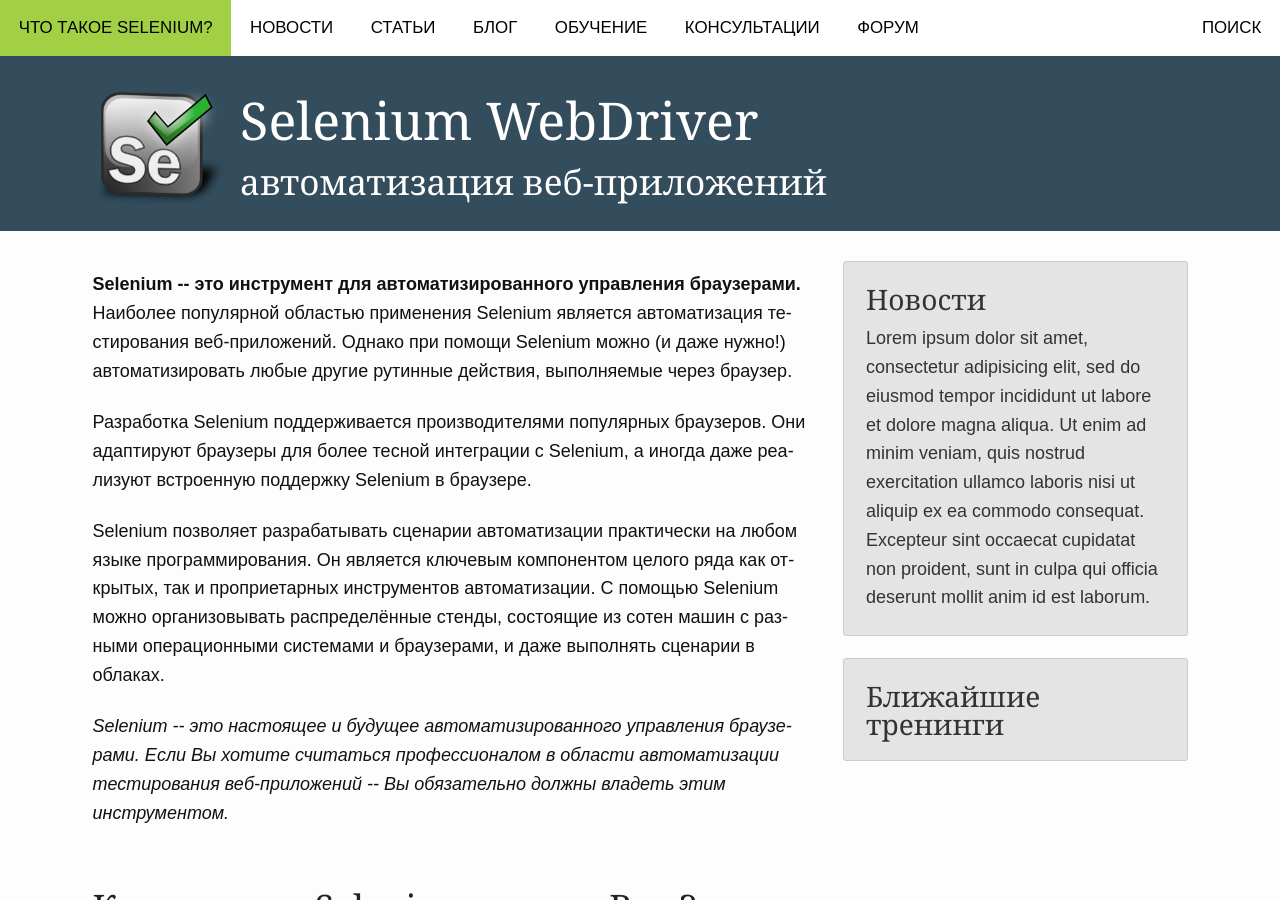
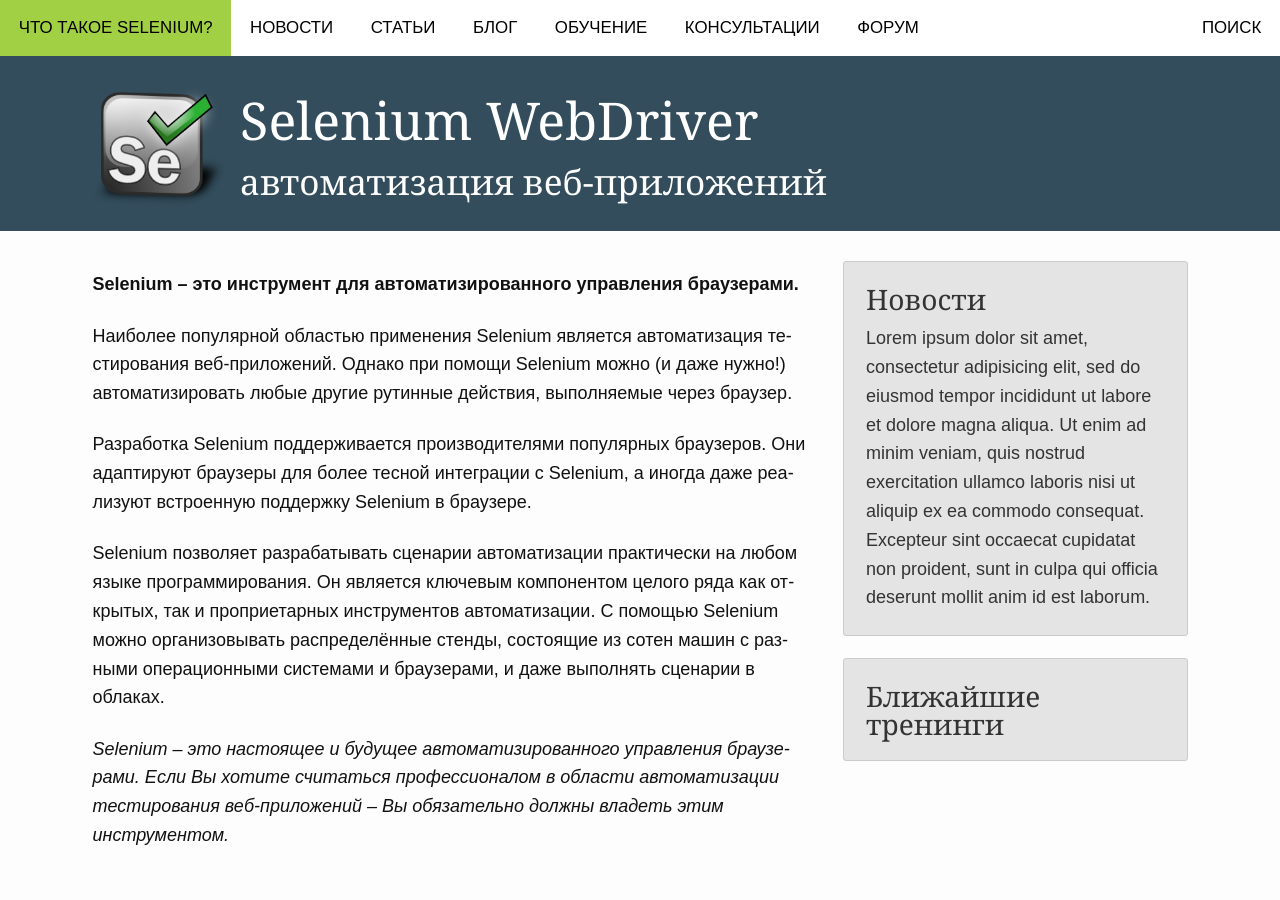
Before and after one commit to mycr7/selenium.ru, a Jekyll site: the page built from pages/pages-root-folder/index.md, in a window 1280 px wide and 900 px high. Built offline with Jekyll 4.4.1, drawn with Linux system fonts in a browser that asks for light colours.

Commit message:
HTML to MD

```diff
--- a/pages/pages-root-folder/index.md
+++ b/pages/pages-root-folder/index.md
@@ -5,17 +5,17 @@
 #  image_fullwidth: you-can-delete-me-header.png
 permalink: /index.html
 ---
-<div>
-<p><strong>Selenium -- это инструмент для автоматизированного управления браузерами.</strong> Наиболее популярной областью применения Selenium является автоматизация тестирования веб-приложений. Однако при помощи Selenium можно (и даже нужно!) автоматизировать любые другие рутинные действия, выполняемые через браузер.</p>
+**Selenium -- это инструмент для автоматизированного управления браузерами.**
 
-<p>Разработка Selenium поддерживается производителями популярных браузеров. Они адаптируют браузеры для более тесной интеграции с Selenium, а иногда даже реализуют встроенную поддержку Selenium в браузере.</p>
+Наиболее популярной областью применения Selenium является автоматизация тестирования веб-приложений. Однако при помощи Selenium можно (и даже нужно!) автоматизировать любые другие рутинные действия, выполняемые через браузер.
 
-<p>Selenium позволяет разрабатывать сценарии автоматизации практически на любом языке программирования. Он является ключевым компонентом целого ряда как открытых, так и проприетарных инструментов автоматизации. С помощью Selenium можно организовывать распределённые стенды, состоящие из сотен машин с разными операционными системами и браузерами, и даже выполнять сценарии в облаках.</p>
+Разработка Selenium поддерживается производителями популярных браузеров. Они адаптируют браузеры для более тесной интеграции с Selenium, а иногда даже реализуют встроенную поддержку Selenium в браузере.
 
-<p><em>Selenium -- это настоящее и будущее автоматизированного управления браузерами. Если Вы хотите считаться профессионалом в области автоматизации тестирования веб-приложений -- Вы обязательно должны владеть этим инструментом.</em></p>
-</div>
+Selenium позволяет разрабатывать сценарии автоматизации практически на любом языке программирования. Он является ключевым компонентом целого ряда как открытых, так и проприетарных инструментов автоматизации. С помощью Selenium можно организовывать распределённые стенды, состоящие из сотен машин с разными операционными системами и браузерами, и даже выполнять сценарии в облаках.
 
-<h2>Какая часть Selenium нужна Вам?</h2>
+_Selenium -- это настоящее и будущее автоматизированного управления браузерами. Если Вы хотите считаться профессионалом в области автоматизации тестирования веб-приложений -- Вы обязательно должны владеть этим инструментом._
+
+## Какая часть Selenium нужна Вам?
 
 <div class="medium-4 columns frontpage-widget">
 	{% capture widget_url %}{% if include.widget.url contains 'http' %}{{ include.widget.url }}{% else %}{{ site.url }}{{ site.baseurl }}{{ include.widget.url }}{% endif %}{% endcapture %}
```
